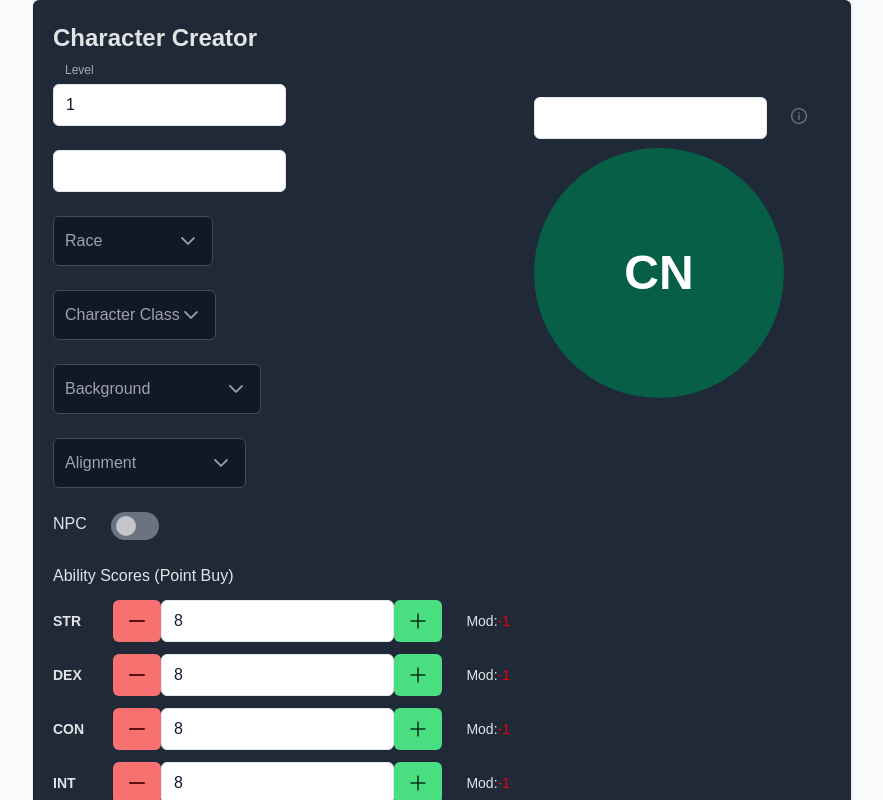
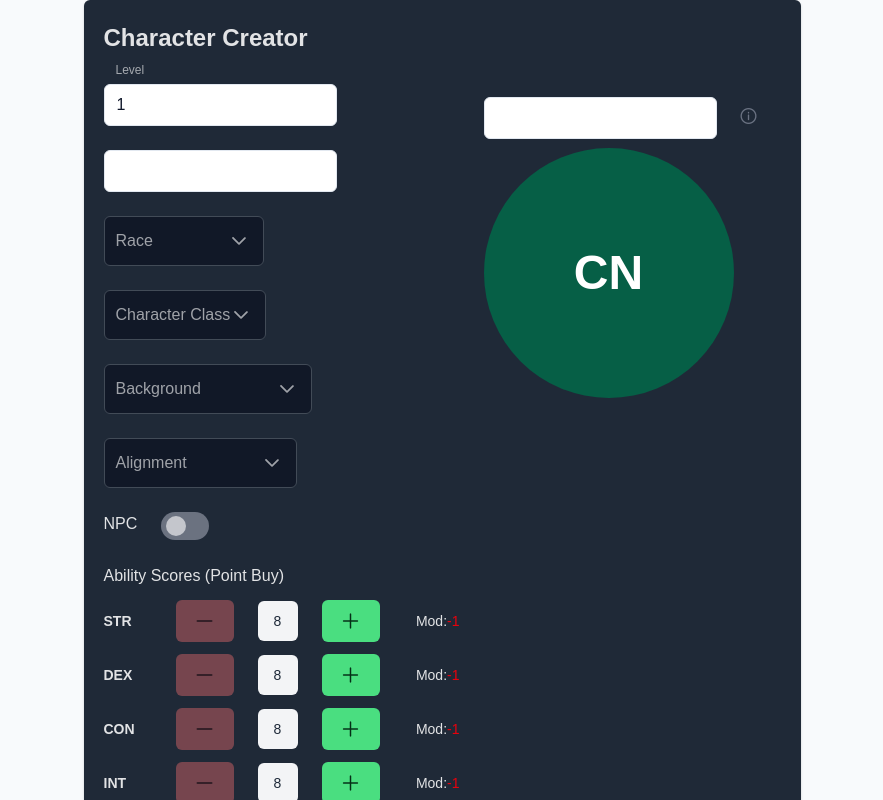
Before and after one commit to lnaidu14/dnd, a Next.js app: page /sandbox in a window 1280 px wide. Shown: the top 800 px of the page, without its empty margins (198-1081 px from the left). Built offline with nearby package versions, Linux system fonts and the light colour scheme; a web font is replaced by a local one.

Commit message:
replaced InputNumber with custom ability modifiers. added helpers to increment/decrement

```diff
--- a/src/components/CharacterCreator/CharacterCreator.jsx
+++ b/src/components/CharacterCreator/CharacterCreator.jsx
@@ -186,49 +186,67 @@ export default function CharacterCreator({ universe }) {
             <div className="flex flex-col">
               <h4 className="mb-3">Ability Scores (Point Buy)</h4>
 
-              <div className="flex flex-col gap-3">
-                {Object.keys(stats).map((ability) => (
+              <div className="flex flex-col flex-1 gap-3">
+                {Object.keys(stats).map((ability) => {
+                  const value = stats[ability];
+
+                  const increment = () => {
+                    if (value < 15) {
+                      updateStat(ability, value + 1);
+                    }
+                  };
+
+                  const decrement = () => {
+                    if (value > 8) {
+                      updateStat(ability, value - 1);
+                    }
+                  };
+
+                  return (
                     <div
                       key={ability}
-                    className="grid grid-cols-[auto_1fr_auto] items-center gap-x-3"
+                      className="flex flex-row gap-x-6 items-center"
                     >
                       <strong className="text-sm w-12">{ability}</strong>
 
-                    <InputNumber
-                      value={stats[ability]}
-                      onValueChange={(e) => {
-                        if (e.value !== null) {
-                          updateStat(ability, e.value);
-                        }
-                      }}
-                      showButtons
-                      buttonLayout="horizontal"
-                      step={pointsRemaining ? 1 : 0}
-                      min={8}
-                      max={15}
-                      decrementButtonClassName="p-button-danger"
-                      incrementButtonClassName="p-button-success"
-                      incrementButtonIcon="pi pi-plus"
-                      decrementButtonIcon="pi pi-minus"
-                      className="w-full min-w-0"
-                      format={false}
-                    />
+                      <Button
+                        type="button"
+                        onClick={decrement}
+                        disabled={value <= 8}
+                        className="p-button-danger disabled:opacity-40"
+                      >
+                        <div className="pi pi-minus"></div>
+                      </Button>
+
+                      <div className="w-10 h-10 flex items-center rounded-md justify-center text-sm bg-gray-100 text-gray-800">
+                        {value}
+                      </div>
+
+                      <Button
+                        type="button"
+                        onClick={increment}
+                        disabled={value >= 15}
+                        className="p-button-success disabled:opacity-40"
+                      >
+                        <div className="pi pi-plus"></div>
+                      </Button>
 
                       <span className="text-sm whitespace-nowrap w-14 text-right">
                         Mod:
                         <span
                           className={
-                          abilityModifier(stats[ability]) >= 0
+                            abilityModifier(value) >= 0
                               ? "text-green-600"
                               : "text-red-600"
                           }
                         >
-                        {abilityModifier(stats[ability]) >= 0 ? "+" : ""}
-                        {abilityModifier(stats[ability])}
+                          {abilityModifier(value) >= 0 ? "+" : ""}
+                          {abilityModifier(value)}
                         </span>
                       </span>
                     </div>
-                ))}
+                  );
+                })}
               </div>
 
               <strong className="mt-3">
```
Lines whose indentation alone changed are shown as unchanged.
